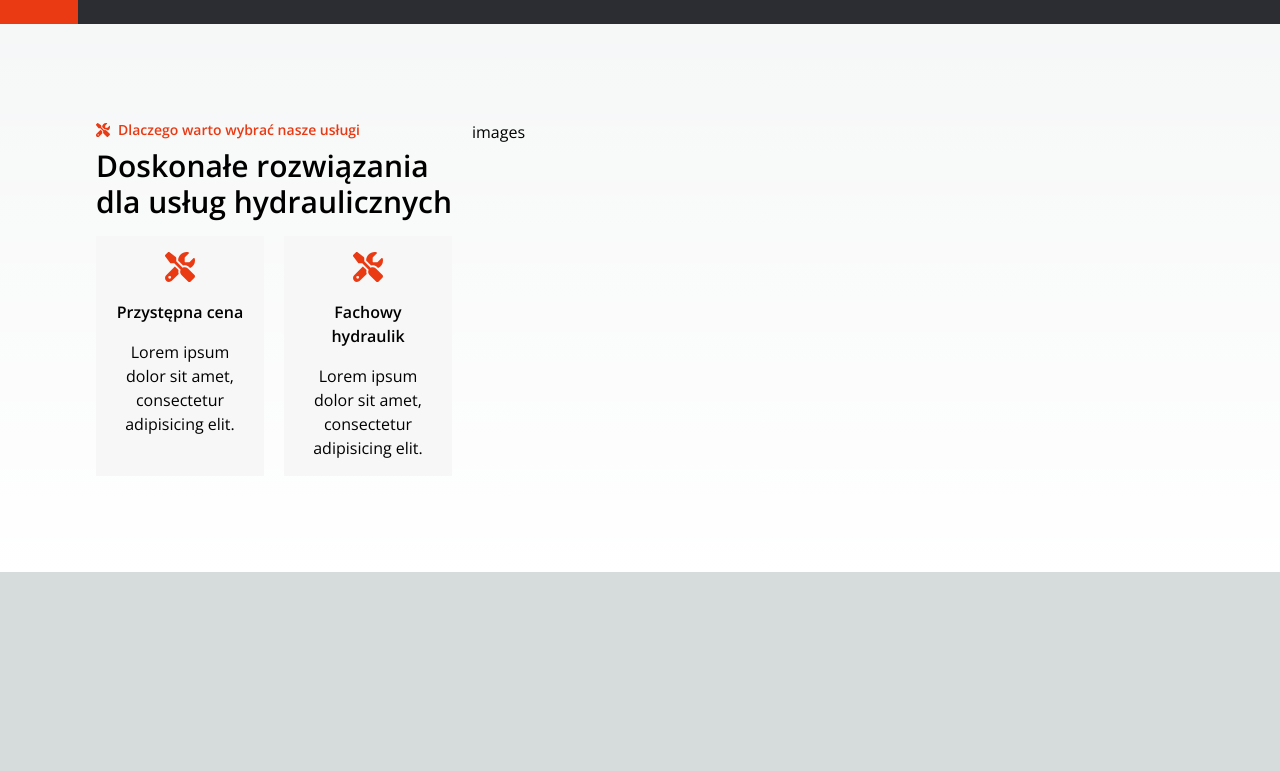
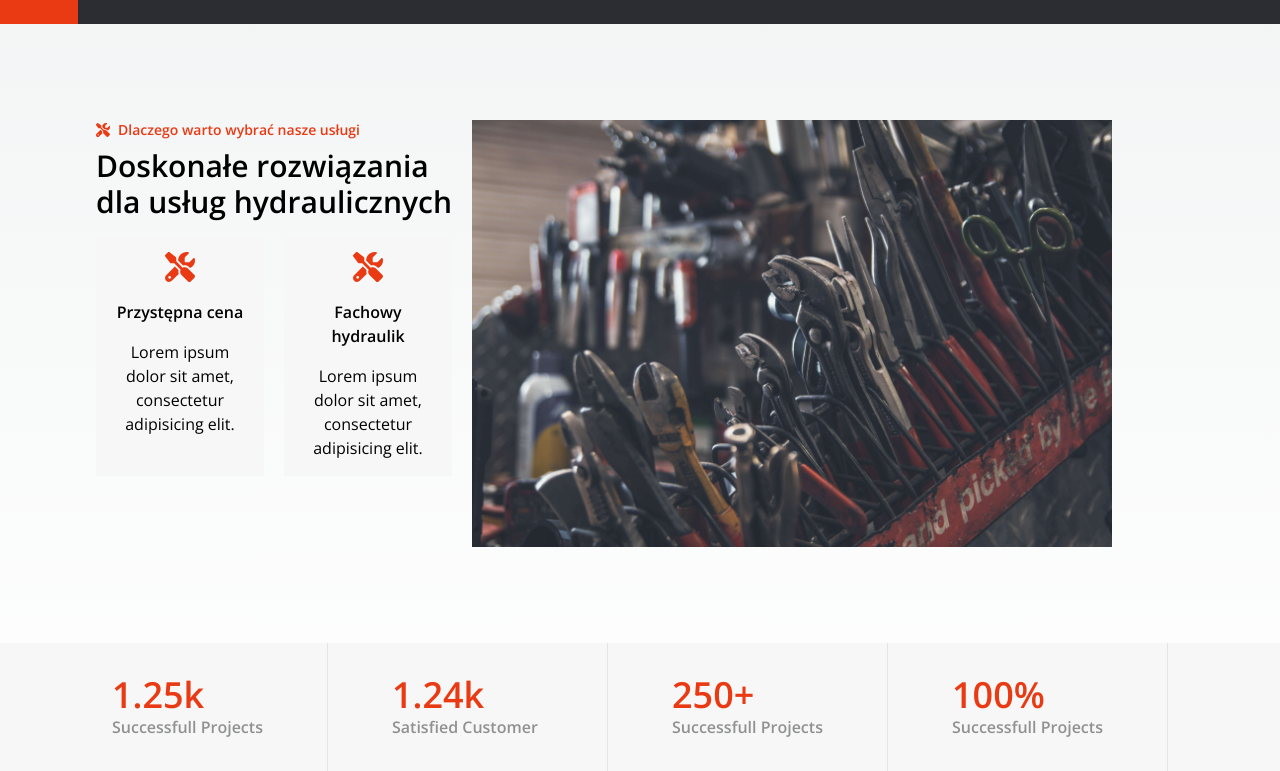
Before and after one commit to gromen/haris-instal, a Next.js app: page / in a window 1280 px wide. Shown: the part 1897-2668 px from the top of the page. Before the commit the page ends 2469 px from the top, so only its background shows below. Built offline with nearby package versions, Linux system fonts and the light colour scheme.

Commit message:
feature: add TotalStatistics section

```diff
--- a/app/components/ChooseOurServices/ChooseOurServices.tsx
+++ b/app/components/ChooseOurServices/ChooseOurServices.tsx
@@ -1,5 +1,7 @@
 import { faScrewdriverWrench } from '@fortawesome/free-solid-svg-icons';
 import { FontAwesomeIcon } from '@fortawesome/react-fontawesome';
+import image from '@/public/images/image1.jpg';
+import Image from 'next/image';
 
 export default function ChooseOurServices() {
   return (
@@ -32,7 +34,9 @@ export default function ChooseOurServices() {
             </article>
           </div>
         </div>
-        <div className="lg:w-2/3">images</div>
+        <div className="lg:w-2/3">
+          <Image src={image} alt="bg" width={640} height={400} />
+        </div>
       </div>
     </section>
   );
--- /dev/null
+++ b/app/components/TotalStatistics/TotalStatistics.tsx
@@ -0,0 +1,26 @@
+export default function TotalStatistics() {
+  return (
+    <section className="bg-gray-400">
+      <div className="container mx-auto ">
+        <div className="px-4 lg:flex lg:justify-between lg:px-28">
+          <div className="flex-1 border-b border-b-gray-500 border-r-gray-500 py-8 font-semibold lg:border-b-0 lg:border-r">
+            <p className="text-4xl text-primary">1.25k</p>
+            <span className="text-gray-700">Successfull Projects</span>
+          </div>
+          <div className="flex-1 border-b border-b-gray-500 border-r-gray-500 py-8 font-semibold lg:border-b-0 lg:border-r lg:pl-16">
+            <p className="text-4xl text-primary">1.24k</p>
+            <span className="text-gray-700">Satisfied Customer</span>
+          </div>
+          <div className="flex-1 border-b border-b-gray-500 border-r-gray-500 py-8 font-semibold lg:border-b-0 lg:border-r lg:pl-16">
+            <p className="text-4xl text-primary">250+</p>
+            <span className="text-gray-700">Successfull Projects</span>
+          </div>
+          <div className="flex-1 border-r-0 border-b-gray-500 border-r-gray-500 py-8 font-semibold lg:border-b-0 lg:border-r lg:pl-16">
+            <p className="text-4xl text-primary">100%</p>
+            <span className="text-gray-700">Successfull Projects</span>
+          </div>
+        </div>
+      </div>
+    </section>
+  );
+}
--- a/app/page.tsx
+++ b/app/page.tsx
@@ -8,6 +8,7 @@ import TrustedPartner from '@/app/components/TrustedPartner/TrustedPartner';
 import OurServices from '@/app/components/OurServices/OurServices';
 import UrgentContact from '@/app/components/UrgentContact/UrgentContact';
 import ChooseOurServices from '@/app/components/ChooseOurServices/ChooseOurServices';
+import TotalStatistics from '@/app/components/TotalStatistics/TotalStatistics';
 
 export default function Home() {
   config.autoAddCss = false;
@@ -21,6 +22,7 @@ export default function Home() {
         <OurServices />
         <UrgentContact />
         <ChooseOurServices />
+        <TotalStatistics />
       </main>
     </Fragment>
   );
```
Also changed, not shown: public/images/image1.jpg (added).
